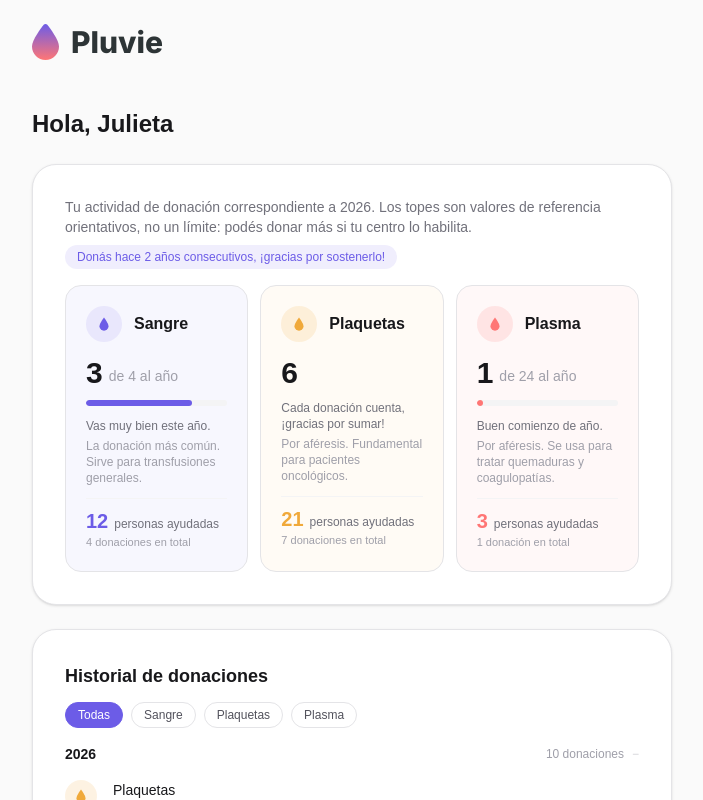
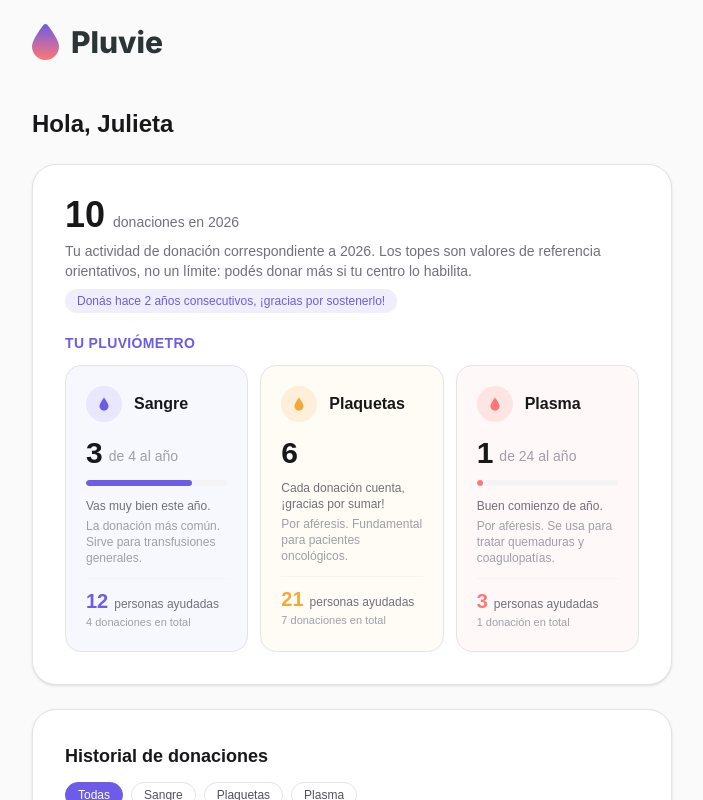
Before and after one commit to lscroggie/Pluvie-frontend, a Next.js app: page /perfil in a window 1280 px wide. Shown: the top 800 px of the page, without its empty margins (288-991 px from the left). Built offline with nearby package versions, Linux system fonts and the light colour scheme.

Commit message:
Pluviometro: agregar total de donaciones del anio y label de seccion
Co-Authored-By: Claude Sonnet 5 <noreply@anthropic.com>

```diff
--- a/src/components/donor-profile/Pluviometro.tsx
+++ b/src/components/donor-profile/Pluviometro.tsx
@@ -28,10 +28,16 @@ export function Pluviometro({ donations, year }: { donations: Donation[]; year:
   const counts = getYearlyCounts(donations, year);
   const totalCounts = getTotalCounts(donations);
   const streak = getConsecutiveYearStreak(donations, year);
+  const totalYear = counts["sangre-entera"] + counts.plaquetas + counts.plasma;
 
   return (
     <div>
-      <p className="text-sm text-zinc-500">
+      <div className="flex items-baseline gap-2">
+        <FadeInNumber value={totalYear} className="text-4xl font-bold leading-none text-zinc-900" />
+        <span className="text-sm text-zinc-500">donaciones en {year}</span>
+      </div>
+
+      <p className="mt-2 text-sm text-zinc-500">
         Tu actividad de donación correspondiente a {year}. Los topes son valores de
         referencia orientativos, no un límite: podés donar más si tu centro lo habilita.
       </p>
@@ -41,7 +47,11 @@ export function Pluviometro({ donations, year }: { donations: Donation[]; year:
         </span>
       )}
 
-      <div className="mt-4 grid gap-3 sm:grid-cols-3">
+      <h2 className="mt-5 text-sm font-semibold uppercase tracking-wide text-brand-violet">
+        Tu Pluviómetro
+      </h2>
+
+      <div className="mt-3 grid gap-3 sm:grid-cols-3">
         {donationTypes.map((type, index) => {
           const count = counts[type.id];
           const totalCount = totalCounts[type.id];
```
